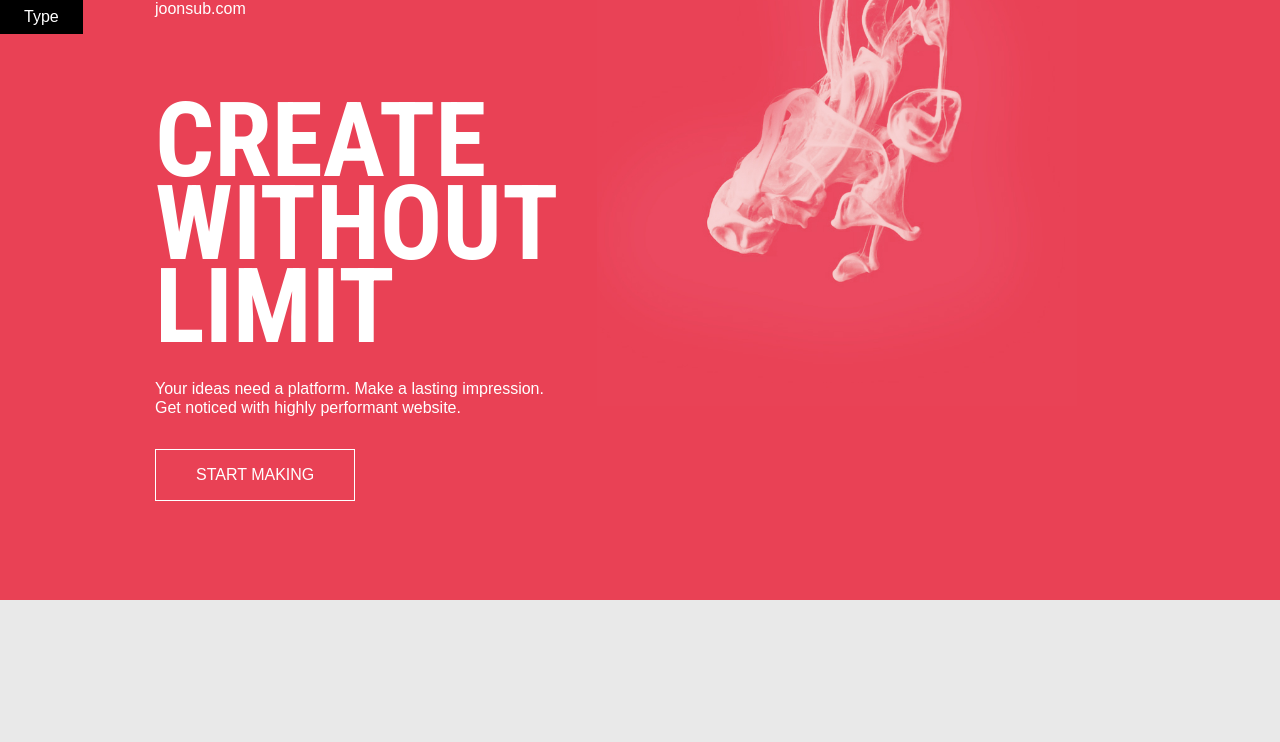
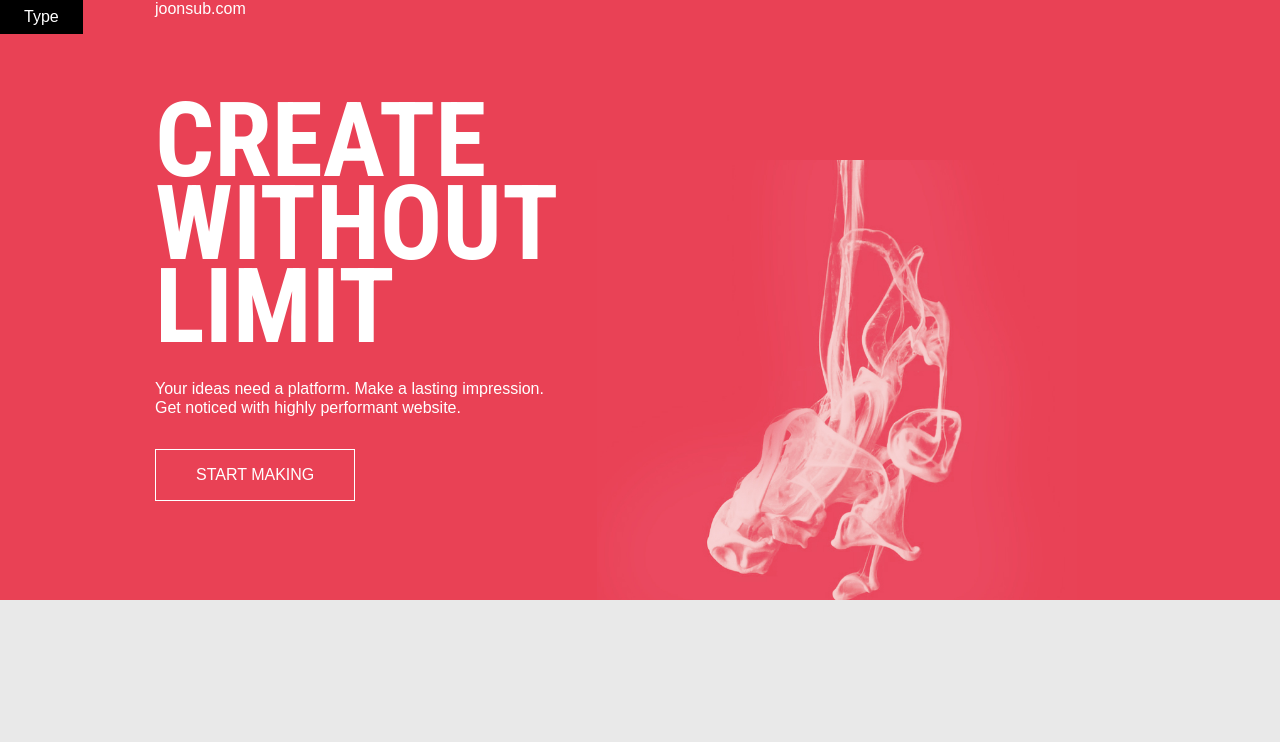
Before and after one commit to joonsubtalk/jsub, a React (Create React App) app: page / in a window 1280 px wide. Shown: the top 742 px of the page. Built offline with nearby package versions, Linux system fonts and the light colour scheme; a web font is replaced by a local one.

Commit message:
Updates to the footer/portfolio

```diff
--- a/package.json
+++ b/package.json
@@ -9,7 +9,8 @@
     "node-sass-chokidar": "^0.0.3",
     "npm-run-all": "^4.1.2",
     "react": "^16.2.0",
-    "react-dom": "^16.2.0"
+    "react-dom": "^16.2.0",
+    "svgo": "^1.0.5"
   },
   "devDependencies": {
     "react-scripts": "1.1.1"
--- a/src/Component/Footer/Footer.jsx
+++ b/src/Component/Footer/Footer.jsx
@@ -36,7 +36,8 @@
     return (
         <li className="o-footer__items">
             <a href={link} className="o-footer__socialLink">
-                <img className="o-footer__icon" src={icon} alt={alt} />
+                <svg aria-labelledby="simpleicons-github-icon" role="img" viewBox="0 0 24 24" xmlns="http://www.w3.org/2000/svg"><path d="M12 .297c-6.63 0-12 5.373-12 12 0 5.303 3.438 9.8 8.205 11.385.6.113.82-.258.82-.577 0-.285-.01-1.04-.015-2.04-3.338.724-4.042-1.61-4.042-1.61C4.422 18.07 3.633 17.7 3.633 17.7c-1.087-.744.084-.729.084-.729 1.205.084 1.838 1.236 1.838 1.236 1.07 1.835 2.809 1.305 3.495.998.108-.776.417-1.305.76-1.605-2.665-.3-5.466-1.332-5.466-5.93 0-1.31.465-2.38 1.235-3.22-.135-.303-.54-1.523.105-3.176 0 0 1.005-.322 3.3 1.23.96-.267 1.98-.399 3-.405 1.02.006 2.04.138 3 .405 2.28-1.552 3.285-1.23 3.285-1.23.645 1.653.24 2.873.12 3.176.765.84 1.23 1.91 1.23 3.22 0 4.61-2.805 5.625-5.475 5.92.42.36.81 1.096.81 2.22 0 1.606-.015 2.896-.015 3.286 0 .315.21.69.825.57C20.565 22.092 24 17.592 24 12.297c0-6.627-5.373-12-12-12"/></svg>
+                <img className="" src={icon} alt={alt} />
             </a>
         </li>)
 }
--- a/src/Component/Header/header.scss
+++ b/src/Component/Header/header.scss
@@ -63,7 +63,7 @@
         position: absolute;
         width: 30em;
         right: 5%;
-        top: -10em;
+        top: 10em;
     }
 
     &__cta {
--- a/src/Component/Portfolio/Line/Line.jsx
+++ b/src/Component/Portfolio/Line/Line.jsx
@@ -24,8 +24,6 @@
             return val;
         }
         else {
-
-            console.log('nay');
             if (val > this.state.previousTop){
                 this.setState({previousTop : this.state.previousTop + 25});
                 return this.state.previousTop + 25;
@@ -43,7 +41,6 @@
 
             const rando = Math.floor(Math.random() * 90);
             const top = this.normalizedTopSpread(Math.floor(Math.random() * (10 * this.state.counter))-75);
-
 
             const animateStyle = Object.assign({}, style,
                 {top: `${top}px`,
```
Also changed, not shown: todo.txt, 1 other file (tests, documents, lock files or other folders).
